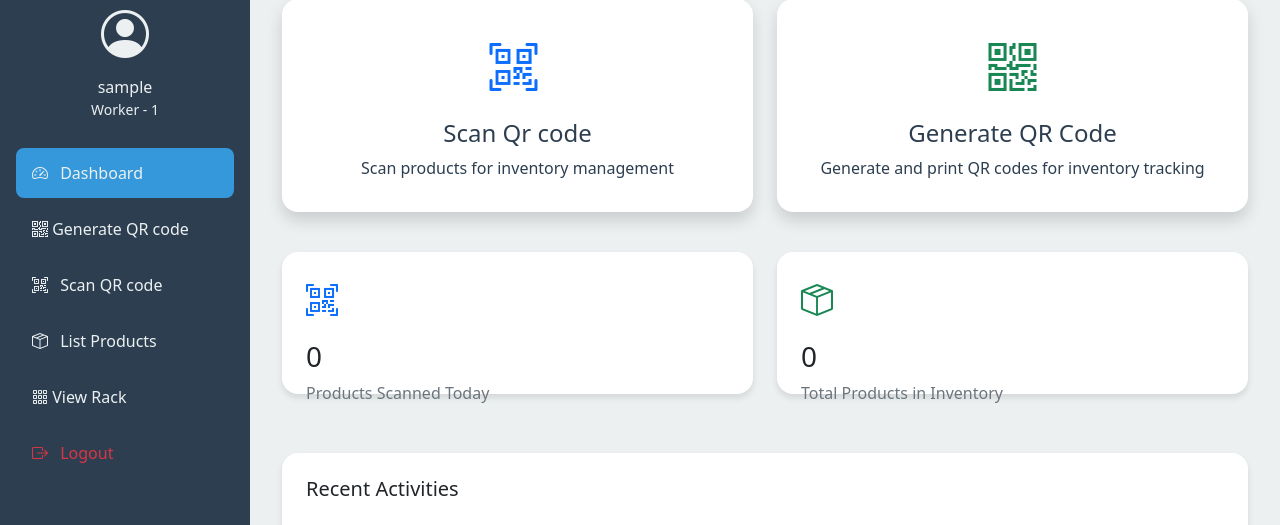
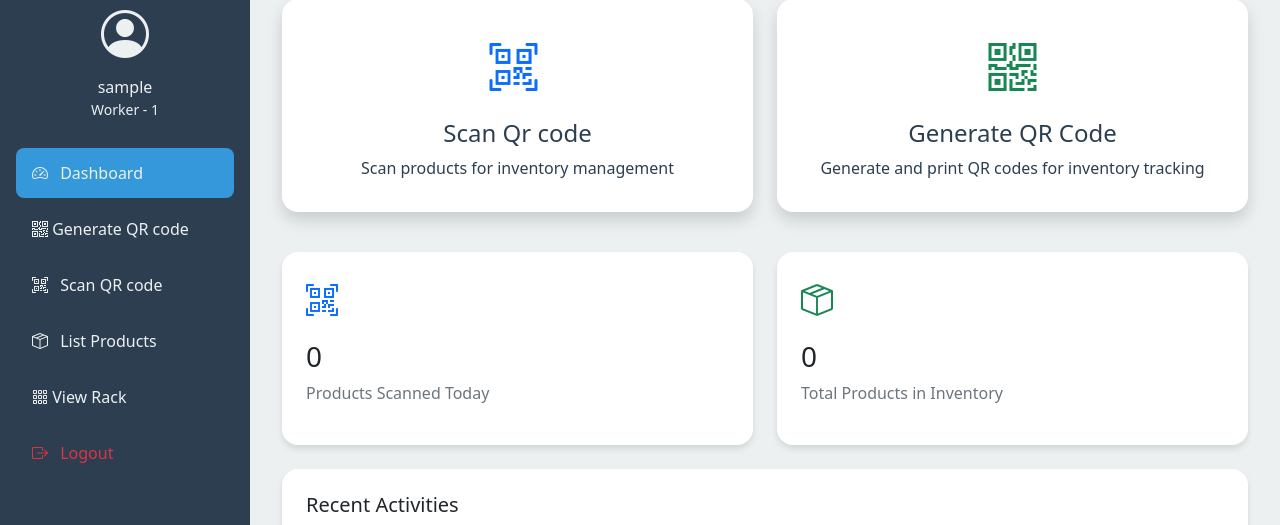
Before and after one commit to ajwildr/cloudware, a PHP site: page /pages/worker_dashboard.php in a window 1280 px wide. Shown: the part 111-636 px from the top of the page. Run offline with PHP 8.4, Linux system fonts and the light colour scheme; the visitor is signed in with stand-in values (Sample User, id 1); data that the repository does not hold is empty.

Commit message:
Update worker_dashboard.php

```diff
--- a/pages/worker_dashboard.php
+++ b/pages/worker_dashboard.php
@@ -153,7 +153,8 @@ $notifications = $notif_stmt->get_result();
             padding: 1.5rem;
             box-shadow: 0 4px 6px rgba(0, 0, 0, 0.1);
             transition: transform 0.3s ease;
-            height: 80%;
+            height: 100%;
+            margin-bottom: 1rem;
         }
 
         .stat-card:hover {
@@ -203,7 +204,8 @@ $notifications = $notif_stmt->get_result();
             transition: transform 0.3s ease;
             display: flex;
             flex-direction: column;
-            height: 80%; /* Ensures the card takes full height */
+            height: 100%; /* Ensures the card takes full height */
+            margin-bottom: 1rem;
         }
 
         /* Table Wrapper to Allow Scrolling */
```
